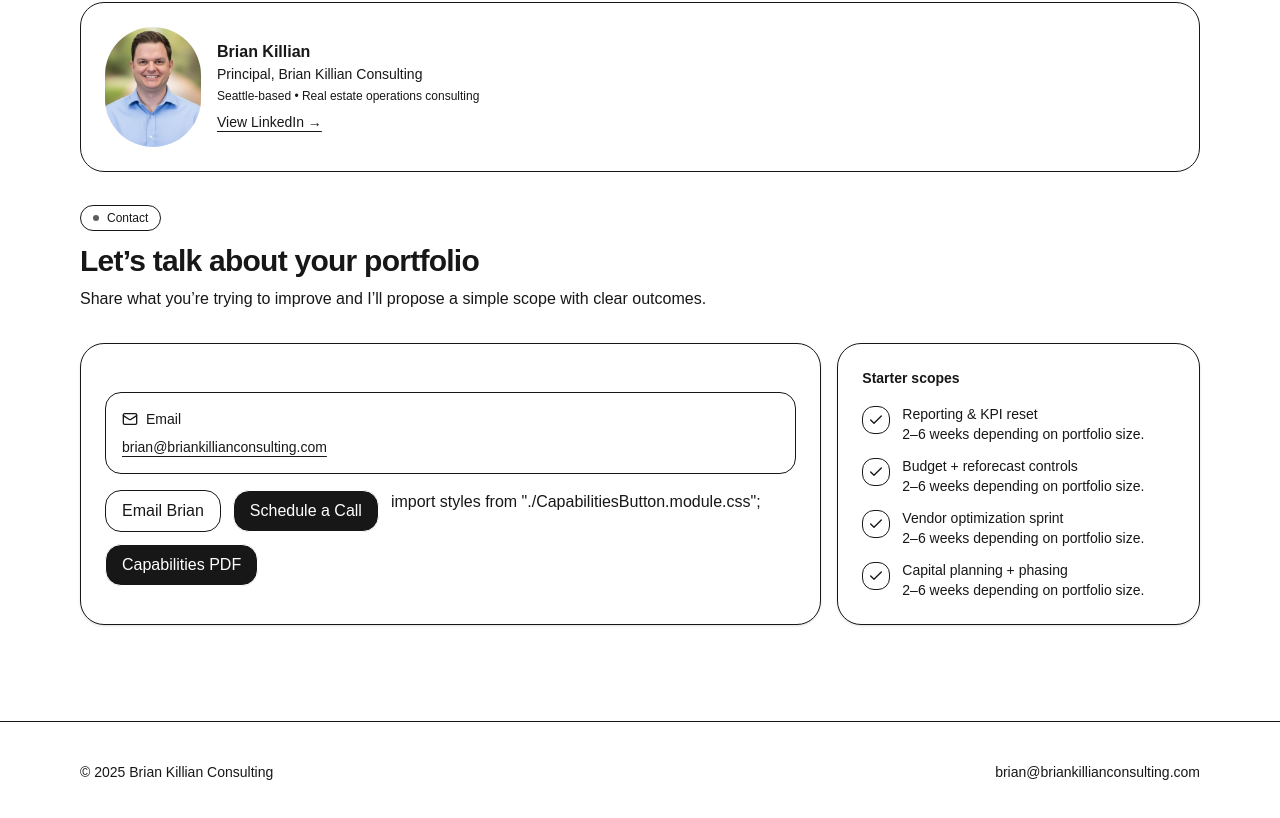
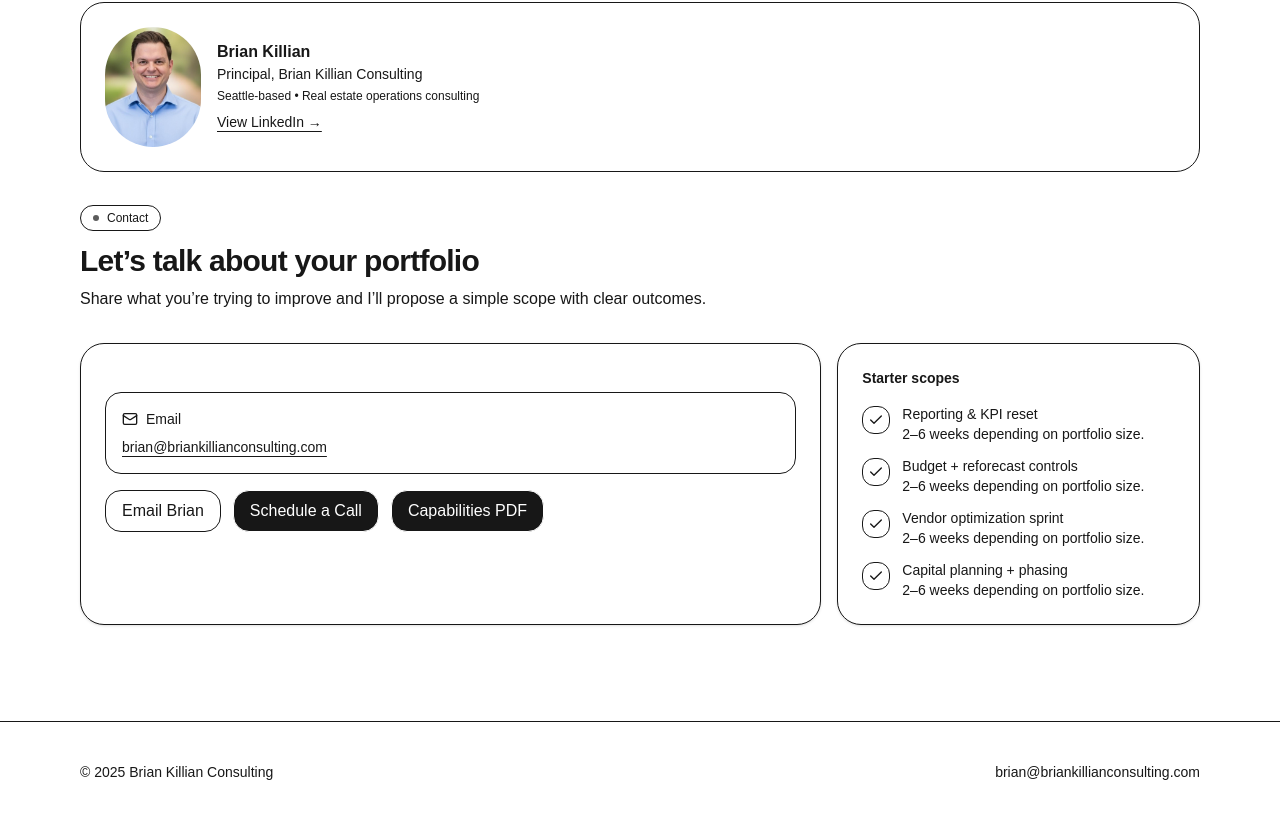
Before and after one commit to BK14782/brian-killian-consulting, a Next.js app: page / in a window 1280 px wide. Shown: the part 9163-9981 px from the top of the page. Built offline with nearby package versions, Linux system fonts and the light colour scheme.

Commit message:
remove wrong line

```diff
--- a/src/app/page.tsx
+++ b/src/app/page.tsx
@@ -1107,7 +1107,6 @@
   >
     Schedule a Call
   </a>
-import styles from "./CapabilitiesButton.module.css";
 
 <a
   href="/banners/Consulting_Webpage_Forms_and_Services_PDF.pdf"
```
